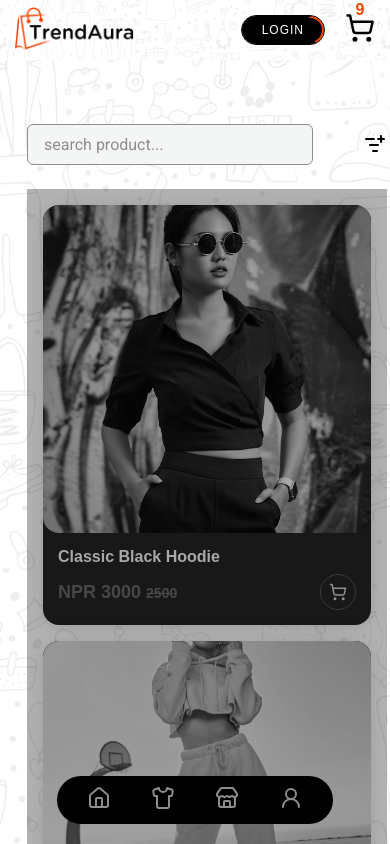
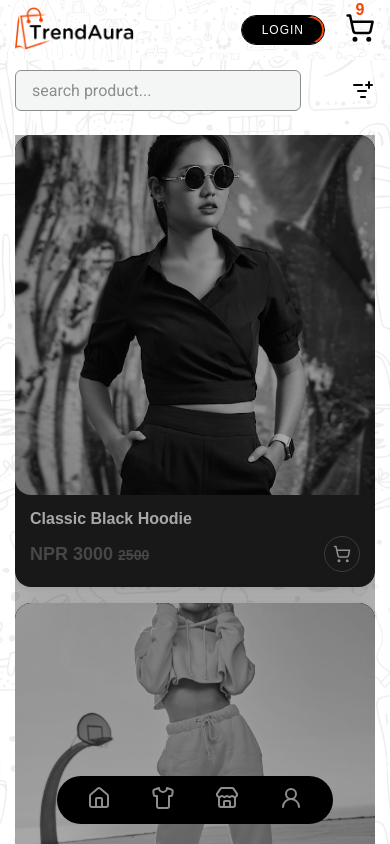
Before and after one commit to gobinddas/trendaura2.0, a Next.js app: page /collection in a window 390 px wide. Shown: the top 844 px of the page. Built offline with nearby package versions, Linux system fonts and the light colour scheme; a web font is replaced by a local one.

Commit message:
collection page almost done

```diff
--- a/app/collection/page.js
+++ b/app/collection/page.js
@@ -187,7 +187,7 @@ const CollectionPage = () => {
               <div
                 className='toggle-filter'
                 onClick={() => setMobileFilterOpen(v => !v)}
-                style={{ display: 'flex', alignItems: 'center', cursor: 'pointer' }}
+
               >
                 <ListFilterPlus />
               </div>
--- a/app/scss/layouts/_page_collection.scss
+++ b/app/scss/layouts/_page_collection.scss
@@ -1,8 +1,5 @@
 .page-collection {
-
   margin-top: 100px;
-
-
 
   .filter-product-row {
     display: flex;
@@ -46,19 +43,16 @@
         padding: 8px 0;
         border-radius: 6px;
         cursor: pointer;
-                transition: color 0.2s, color 0.2s;
+        transition: color 0.2s;
         font-size: 16px;
-                font-family: 600;
+        font-weight: 600;
 
-                // Highlight active category
         &.active {
           color: $primaryColor;
         }
-
       }
 
       .subcategory-list {
-
         min-width: 160px;
         background: $white;
         border-radius: 8px;
@@ -89,9 +83,7 @@
       align-items: center;
       margin-top: 8px;
 
-            // Only 3 items per row
       .size-item {
-
         margin-bottom: 10px;
         font-size: 12px;
       }
@@ -143,8 +135,6 @@
   .search-product {
     flex: 1;
     border-radius: 12px;
-
-        padding: 32px 24px;
     min-height: 400px;
 
     .search {
@@ -165,7 +155,6 @@
         outline: none;
         transition: border 0.2s;
 
-
         &::placeholder {
           color: $t-color;
         }
@@ -174,24 +163,27 @@
           border-color: $primaryColor;
         }
       }
-        }
 
-        .product-collection {
-            // Add your product grid/list styles here
-            max-height: 100vh;
-            overflow: auto;
-        }
-    }
-
-    .search-product {
-  .search {
       .toggle-filter {
         display: none; // Hide by default (desktop)
       }
     }
+
+    .product-collection {
+      max-height: 100vh;
+      overflow: auto;
+
+      .chroma-product-grid {
+        padding: 0px;
+      }
+    }
+  }
 }
 
+// Responsive styles
 @media (max-width: 992px) {
+  .page-collection {
+
     .filter-product-row {
       flex-direction: column;
       gap: 24px;
@@ -200,16 +192,17 @@
     .filter,
     .search-product {
       width: 100%;
-    padding: 24px 12px;
     }
 
     .search-product {
       .search {
         flex-direction: row;
         justify-content: space-between;
+
         input[type='text'] {
           width: 70%;
         }
+
         .toggle-filter {
           display: flex; // Show on mobile
           align-items: center;
@@ -226,13 +219,13 @@
       bottom: 0;
       transform: translateX(-50%);
       width: 90vw;
-    z-index: 1000;
+      z-index: 9999999;
       box-shadow: 0 2px 24px rgba(0,0,0,0.18);
       animation: slideUp 0.3s;
-    z-index: 9999999;
     }
     .filter.show {
       display: flex;
+    }
   }
 }
 
@@ -240,4 +233,12 @@
   from { opacity: 0; transform: translateX(-50%) translateY(40px);}
   to { opacity: 1; transform: translateX(-50%) translateY(0);}
 }
+
+
+
+@media (max-width: 992px) {
+  .page-collection {
+    margin-top: 70px;
+
   }
+}
```
Lines whose indentation alone changed are shown as unchanged.
